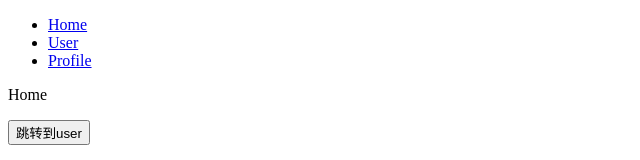
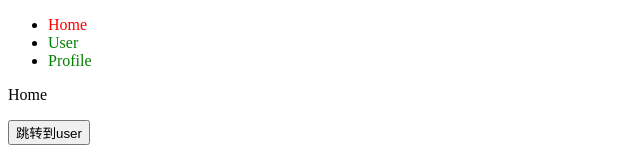
Before and after one commit to leylatop/react-router-dom-5, a React (Create React App) app: page /user in a window 1280 px wide. Shown: the top 160 px of the page, without its empty margins (0-640 px from the left). Built offline with nearby package versions, Linux system fonts and the light colour scheme.

Commit message:
ADD: add NavLink.js

```diff
--- a/src/index.js
+++ b/src/index.js
@@ -1,6 +1,6 @@
 import React from 'react';
 import ReactDOM from 'react-dom/client';
-import { HashRouter as Router, Route, Switch, Redirect, Link } from './react-router-dom';
+import { HashRouter as Router, Route, Switch, Redirect, Link, NavLink } from './react-router-dom';
 import Home from './components/Home';
 import User from './components/User';
 import Profile from './components/Profile';
@@ -8,13 +8,22 @@ import Protected from './components/Protected';
 import Login from './components/Login';
 
 const root = ReactDOM.createRoot(document.getElementById('root'));
+const navLinkClassName='normal'
+const navLinkStyle={
+  color: 'green'
+}
+const navLinkActiveClassName = 'strong'
+const navLinkActiveStyle = {
+  color: 'red'
+}
+
 root.render(
   <React.StrictMode>
     <Router>
       <ul>
-        <li><Link to="/">Home</Link></li>
-        <li><Link to="/user">User</Link></li>
-        <li><Link to="/profile">Profile</Link></li>
+        <li><NavLink className={navLinkClassName} style={navLinkStyle} activeClassName={navLinkActiveClassName} activeStyle={navLinkActiveStyle} to="/" exact>Home</NavLink></li>
+        <li><NavLink className={navLinkClassName} style={navLinkStyle} activeClassName={navLinkActiveClassName} activeStyle={navLinkActiveStyle} to="/user">User</NavLink></li>
+        <li><NavLink className={navLinkClassName} style={navLinkStyle} activeClassName={navLinkActiveClassName} activeStyle={navLinkActiveStyle} to="/profile">Profile</NavLink></li>
       </ul>
       <Switch>
         <Route path="/" exact component={Home} />
--- a/src/react-router-dom/Link.js
+++ b/src/react-router-dom/Link.js
@@ -10,7 +10,7 @@ export default class Link extends Component {
       <RouterContext.Consumer>
         {
           (value) => {
-            return <a href={to} onClick={(e) => {
+            return <a {...this.props} onClick={(e) => {
               e.preventDefault()
               value.history.push(to)
             }}>{children}</a>
--- /dev/null
+++ b/src/react-router-dom/NavLink.js
@@ -0,0 +1,25 @@
+import React from 'react'
+import { Route } from '../react-router'
+import Link from './Link'
+
+// 访问谁，或者点击谁，哪个link就被激活，核心原理是地址栏中的location.pathname 和to一致
+export default function NavLink(props) {
+  const { to, exact, className, activeClassName, style, activeStyle, children } = props
+  return (
+    <Route path={to} exact={exact}>
+      {
+        // 在Route中，无论是否匹配路由，都会渲染这个方法；不同的如果匹配成功match中会有值，以是否存在match来赋给Link样式
+        (routeProps) => {
+          const { match } = routeProps
+          let linkProps = {
+            className: match ? `${className} ${activeClassName}` : className,
+            style: match ? {...style, ...activeStyle} : style,
+            to,
+            children
+          }
+          return <Link {...linkProps}/>
+        }
+      }
+    </Route>
+  )
+}
--- a/src/react-router-dom/index.js
+++ b/src/react-router-dom/index.js
@@ -2,3 +2,4 @@ export * from '../react-router'
 export { default as HashRouter } from './HashRouter'
 export { default as BrowserRouter } from './BrowserRouter'
 export { default as Link } from './Link'
+export { default as NavLink } from './NavLink'
--- a/src/react-router/Lifecycle.js
+++ b/src/react-router/Lifecycle.js
@@ -1,4 +1,4 @@
-import React, { Component } from 'react'
+import { Component } from 'react'
 
 export default class Lifecycle extends Component {
   componentDidMount() {
--- a/src/react-router/Route.js
+++ b/src/react-router/Route.js
@@ -6,7 +6,7 @@ class Route extends React.Component {
   static contextType = RouterContext
   render() {
     const { history, location } = this.context
-    const {component: RouteComponent, render, computedMatch } = this.props
+    const {component: RouteComponent, render, computedMatch, children } = this.props
     const match = computedMatch ? computedMatch : matchPath(location.pathname, this.props)
     let element = null
     const routeProps = { history, location }
@@ -16,14 +16,38 @@ class Route extends React.Component {
         element = <RouteComponent {...routeProps}/>
       } else if(render) {
         element = render(routeProps)
+      } else if(children){
+        if(typeof children === 'function') {
+          element = children(routeProps)
+        } else {
+          element = children
+        }
       } else {
         element = null
       }
     } else {
-      element = null
+      if(children) {
+        if(typeof children === 'function') {
+          element = children(routeProps)
+        } else {
+          element = children
+        }
+      } else {
+        element = null
+      }
     }
     return element
   }
 }
 
 export default Route
+
+
+/**
+ * path
+ * 渲染组件有三种方式：
+ * 1. component：指定渲染的组件
+ * 2. render：render可以指定一个渲染的方法，可以根据条件渲染不同的组件
+ * 3. children: component和render属性是只有当path匹配成功之后才渲染。而children与component和render不同，不管匹配与否都会渲染children；不同的是传递给children的参数中是否包含match
+ * 其中，component优先级最高、render、children次之
+ */
```
Also changed, not shown: src/components/Protected.js (+6 -1 lines), 1 other file (tests, documents, lock files or other folders).
